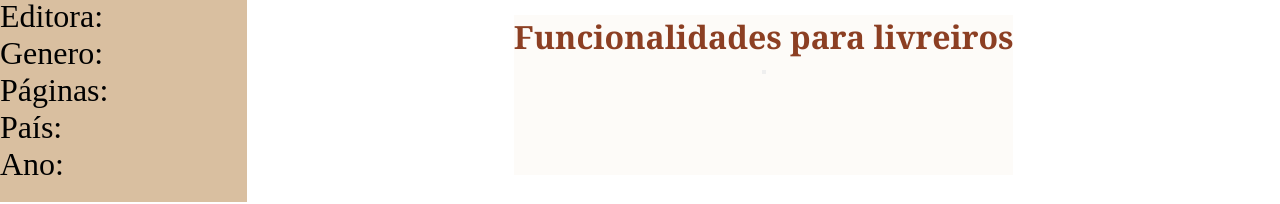
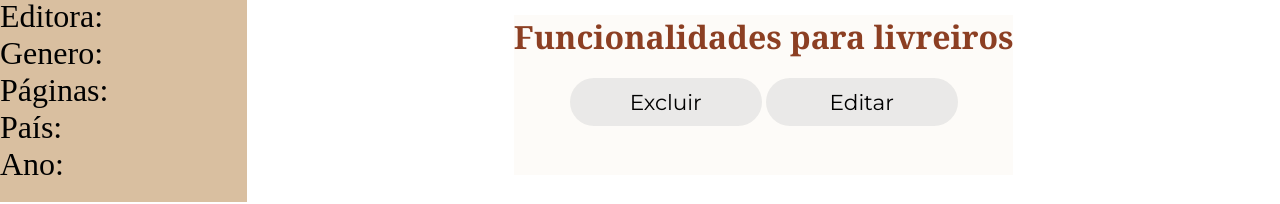
Before and after one commit to vanessacreis/bookstoreapp, a React (Create React App) app: page /infolivro in a window 1280 px wide. Shown: the part 573-777 px from the top of the page. Built offline with nearby package versions, Linux system fonts and the light colour scheme.

Commit message:
Buttons modificado.

```diff
--- a/src/Components/Container02_InfoLivro/Index.jsx
+++ b/src/Components/Container02_InfoLivro/Index.jsx
@@ -17,7 +17,7 @@ function Div2 (){
     <S.AreaDoLivreiro>
         <h2>Funcionalidades para livreiros</h2>
         <p></p>
-        <button></button>
+        <S.Buttons>Excluir</S.Buttons> <S.Buttons>Editar</S.Buttons>
     </S.AreaDoLivreiro>
     </div></S.Pai>
 );
```
